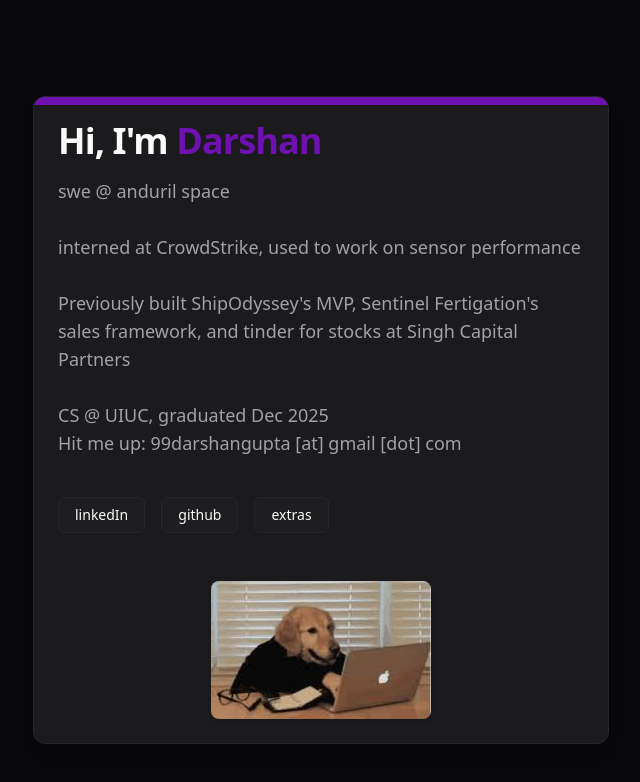
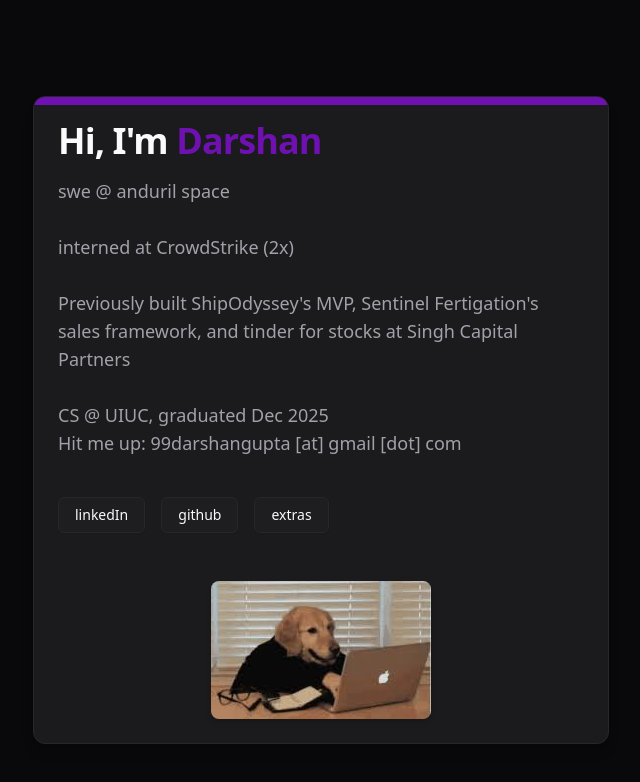
Before and after one commit to darshangupta/shadcnpersonalwebsite, a Next.js app: page / in a window 1280 px wide. Shown: the top 782 px of the page, without its empty margins (319-959 px from the left). Built offline with nearby package versions, Linux system fonts and the light colour scheme.

Commit message:
Update CrowdStrike line to reflect 2 internships
Co-Authored-By: Claude Sonnet 4.6 <noreply@anthropic.com>

```diff
--- a/src/app/page.tsx
+++ b/src/app/page.tsx
@@ -21,7 +21,7 @@ export default function Home() {
               swe @ anduril space
               <br />
               <br />
-              interned at CrowdStrike, used to work on sensor performance
+              interned at CrowdStrike (2x)
               <br />
               <br />
               Previously built ShipOdyssey&apos;s MVP, Sentinel Fertigation&apos;s sales framework, and tinder for stocks at Singh Capital Partners<br />
```
